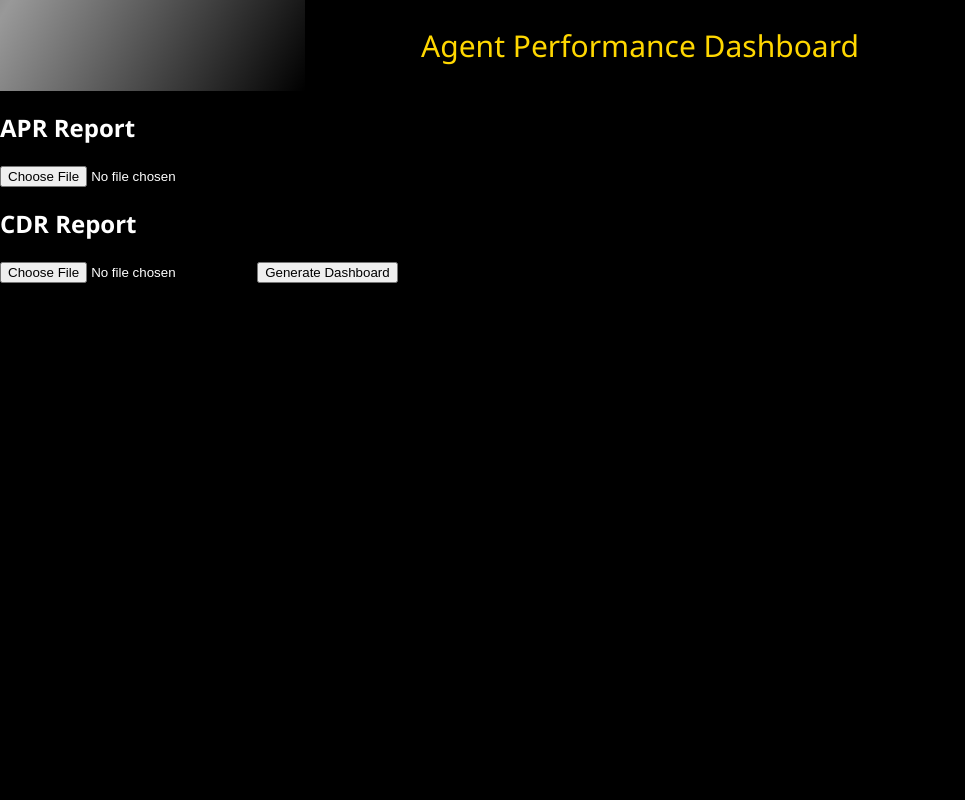
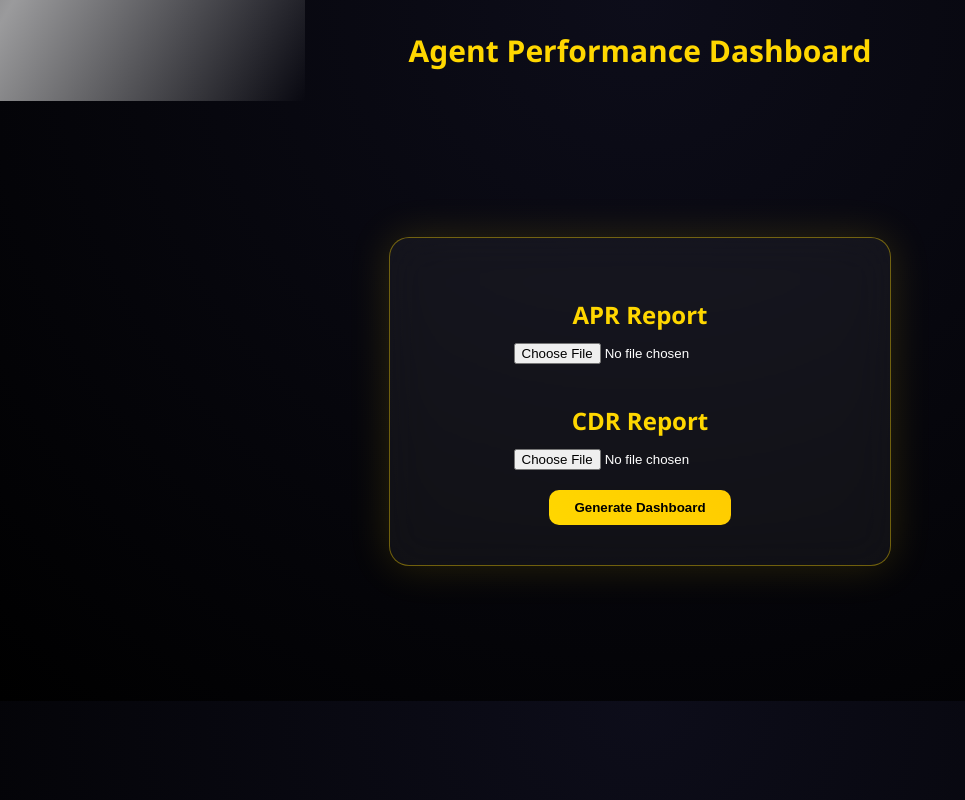
Before and after one commit to Viratmalakar/apr-report, a Flask app: page / in a window 1280 px wide. Shown: the whole page, without its empty margins (0-965 px from the left). Run offline with Flask 3, Linux system fonts and the light colour scheme.

Commit message:
Update style.css

```diff
--- a/static/style.css
+++ b/static/style.css
@@ -1,17 +1,19 @@
 body{
     margin:0;
     font-family:'Segoe UI',sans-serif;
-    background:#000;
+    background: radial-gradient(circle at top, #0d0d1a, #000);
     color:white;
 }
 
-/* Animated Header Shine */
-.shine-text{
+/* ================= HEADER ================= */
+
+.animated-header{
+    text-align:center;
+    padding:30px 0;
+    font-size:30px;
+    font-weight:bold;
+    color:gold;
     position:relative;
-    text-align:center;
-    padding:25px;
-    font-size:30px;
-    color:gold;
     overflow:hidden;
 }
 
@@ -30,87 +32,63 @@ body{
     100%{left:150%;}
 }
 
-/* Summary Cards */
-.summary-section{
+/* ================= UPLOAD PAGE ================= */
+
+.upload-wrapper{
+    height:75vh;
     display:flex;
     justify-content:center;
-    gap:20px;
-    padding:20px;
+    align-items:center;
 }
 
-.card{
-    padding:20px;
-    border-radius:15px;
-    backdrop-filter:blur(15px);
+.upload-box{
+    width:420px;
+    padding:40px;
+    border-radius:20px;
+    backdrop-filter:blur(20px);
     background:rgba(255,255,255,0.05);
-    border:1px solid gold;
+    border:1px solid rgba(255,215,0,0.4);
+    box-shadow:0 0 40px rgba(255,215,0,0.15);
     text-align:center;
+    transition:0.3s ease;
+}
+
+.upload-box:hover{
+    transform:translateY(-6px);
+    box-shadow:0 0 60px rgba(255,215,0,0.25);
+}
+
+.upload-box h2{
+    margin:20px 0 10px;
+    color:gold;
+}
+
+.upload-box input{
+    margin-bottom:20px;
+    color:white;
+}
+
+.generate-btn{
+    padding:10px 25px;
+    background:linear-gradient(45deg,gold,#ffcc00);
+    border:none;
+    border-radius:10px;
+    font-weight:bold;
+    cursor:pointer;
     transition:0.3s;
 }
 
-.card:hover{
-    transform:translateY(-5px);
+.generate-btn:hover{
+    transform:scale(1.05);
 }
 
-/* Search */
-.search-box{
-    text-align:center;
-    margin:15px;
-}
+/* ================= LOADER ================= */
 
-.search-box input{
-    padding:8px;
-    width:300px;
-}
-
-/* Table */
-.table-wrapper{
-    background:#0a0a0f;
-    padding:20px;
-}
-
-.table-container{
-    max-height:500px;
-    overflow:auto;
-    border:2px solid gold;
-    border-radius:15px;
-}
-
-table{
-    width:100%;
-    border-collapse:collapse;
-    background:#111;
-}
-
-th{
-    background:linear-gradient(45deg,gold,#ffcc00);
-    color:black;
-    padding:12px;
-}
-
-td{
-    padding:10px;
-    border:1px solid rgba(255,255,255,0.1);
-    text-align:center;
-}
-
-/* Subtle 3D Highlight */
-.green-cell{
-    background:rgba(0,255,0,0.2);
-    box-shadow:0 0 12px rgba(0,255,0,0.6);
-}
-
-.red-cell{
-    background:rgba(255,0,0,0.2);
-    box-shadow:0 0 12px rgba(255,0,0,0.6);
-}
-
-/* Processing Overlay */
 .processing-overlay{
     position:fixed;
     width:100%;
     height:100%;
-    background:rgba(0,0,0,0.9);
+    background:rgba(0,0,0,0.95);
     display:none;
     justify-content:center;
     align-items:center;
@@ -122,8 +100,8 @@ td{
 }
 
 .gold-spinner{
-    width:60px;
-    height:60px;
+    width:70px;
+    height:70px;
     border:6px solid gold;
     border-top:6px solid transparent;
     border-radius:50%;
@@ -134,3 +112,9 @@ td{
 @keyframes spin{
     to{transform:rotate(360deg);}
 }
+
+.loading-text{
+    margin-top:20px;
+    color:gold;
+    font-size:18px;
+}
```
